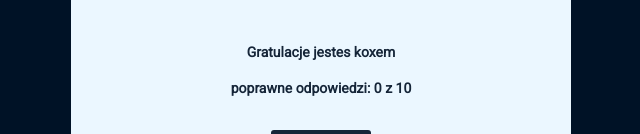
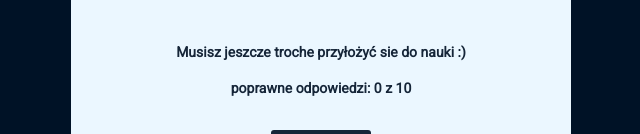
Before and after one commit to marcinbergerdev/quizy-easy, a Vue app: page /quiz/score in a window 1280 px wide. Shown: the part 404-538 px from the top of the page, without its empty margins (319-959 px from the left). Built offline with nearby package versions, Linux system fonts and the light colour scheme; a web font is replaced by a local one; what vue-confetti would draw is missing.

Commit message:
Add feedback info after quiz

```diff
--- a/src/components/quizOperation/QuestionItem.vue
+++ b/src/components/quizOperation/QuestionItem.vue
@@ -93,7 +93,7 @@ export default {
     },
     nextQuestion() {
       const routeQuestion = Number(this.routeQuestion);
-      if (routeQuestion === 10) {
+      if (routeQuestion === this.questions.length) {
         return router.push("/quiz/score");
       }
 
--- a/src/components/quizOperation/QuizScore.vue
+++ b/src/components/quizOperation/QuizScore.vue
@@ -3,15 +3,18 @@
     <article class="score-box">
       <header class="score-header">
         <h1 class="score-header__text">Score!</h1>
-        <span class="score-header__userScore">{{ userScore() }}</span>
+        <span class="score-header__userScore">{{ score }}</span>
       </header>
 
       <section class="score-info">
-        <p class="score-info__txt">Gratulacje jestes koxem</p>
+        <p class="score-info__txt">{{ feedback }}</p>
         <p class="score-info__score">
-          poprawne odpowiedzi: {{ userScore() }} z {{ questions.length }}
+          poprawne odpowiedzi: {{ score }} z {{ questions.length }}
         </p>
-        <router-link class="score-info__again" to="/quiz/languages" @click="removeConfetti"
+        <router-link
+          class="score-info__again"
+          to="/quiz/languages"
+          @click="removeConfetti"
           >Play again</router-link
         >
       </section>
@@ -22,18 +25,40 @@
 <script>
 export default {
   inject: ["userScore", "questions"],
+  data() {
+    return {
+      score: 0,
+    };
+  },
   methods: {
-    removeConfetti(){
+    removeConfetti() {
       this.$confetti.stop();
-    }
+    },
+  },
+  computed: {
+    feedback() {
+      let feedback = "";
+      if (this.score <= this.questions.length * 0.3) {
+        feedback = "Musisz jeszcze troche przyłożyć sie do nauki :)";
+      } else if (this.score <= this.questions.length * 0.6) {
+        feedback = "Więcej niż połowa, jest dobrze!";
+      } else if (this.score <= this.questions.length * 0.9) {
+        feedback = "Twoja wiedza jest na dobrym poziomie, trzymaj tak dalej!";
+      } else if (this.score <= this.questions.length * 1.0) {
+        feedback = "Powinnieneś już zacząć szukać pracy w It :)";
+      }
+      return feedback;
+    },
   },
   beforeRouteLeave(to, from, next) {
     if (to.name === "languages") return next(true);
     next(false);
   },
-  created(){
+  created() {
     const score = this.userScore();
-    if(score === 10){
+
+    this.score = score;
+    if (score === this.questions.length) {
       this.$confetti.start();
     }
   },
```
Also changed, not shown: src/components/AppQuiz.vue (line endings or trailing spaces).
